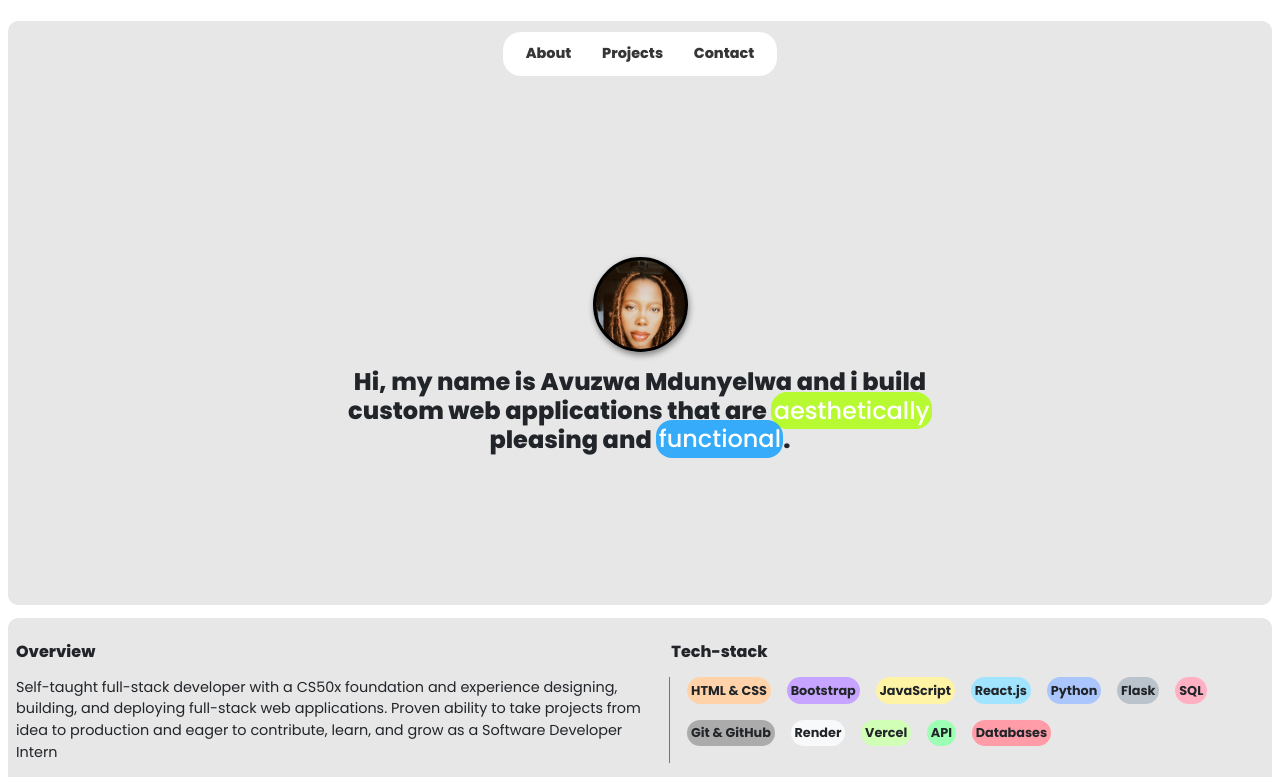
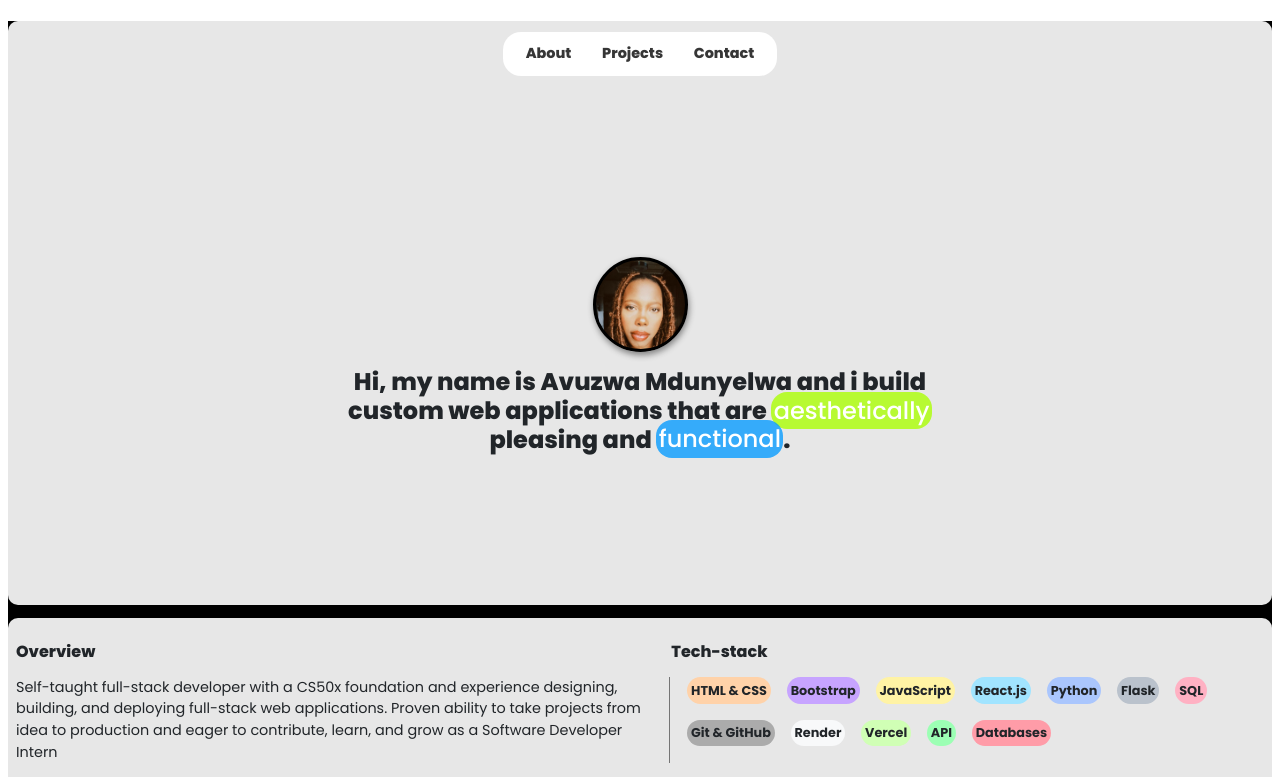
Before and after one commit to AvuMdunyelwa/my-portfolio-app, a React (Vite) app: page / in a window 1280 px wide. Shown: the top 777 px of the page. Built offline with nearby package versions, Linux system fonts and the light colour scheme.

Commit message:
Add black background color to root element

```diff
--- a/src/App.css
+++ b/src/App.css
@@ -10,6 +10,7 @@ body {
 }
 
 #root {
+    background-color: black;
     top: 10%;
     animation: slideIn 100ms ease-in;
 }
```
